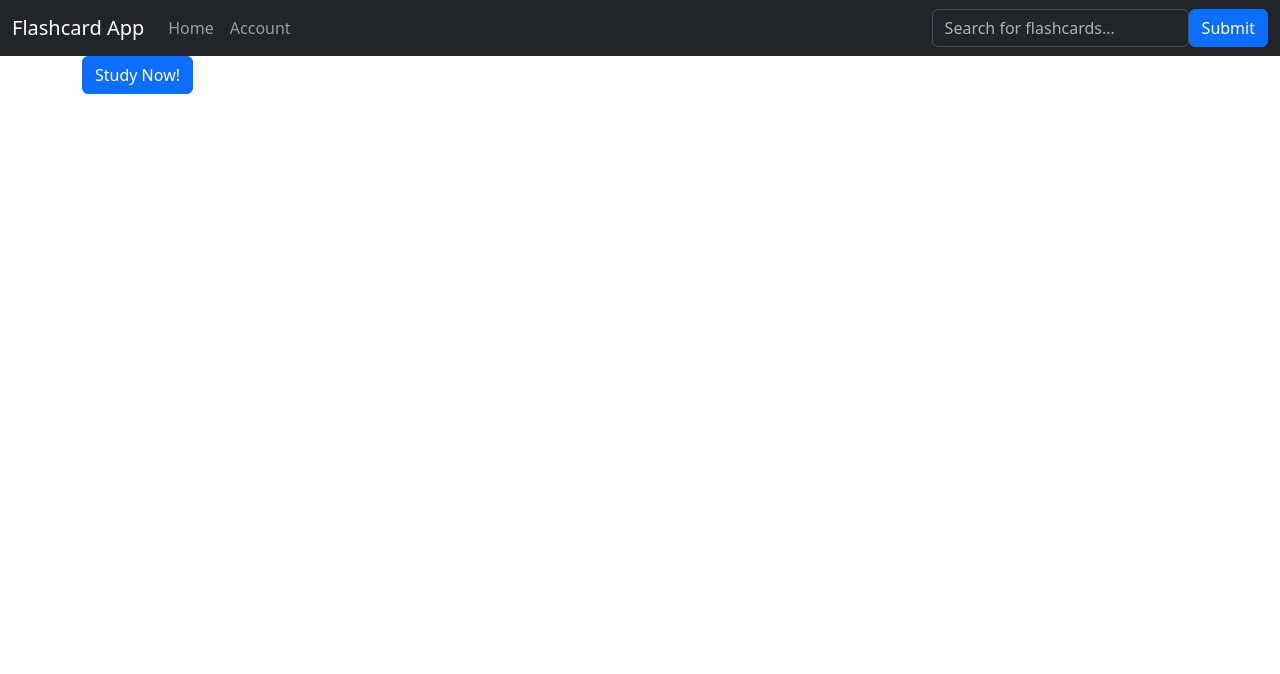
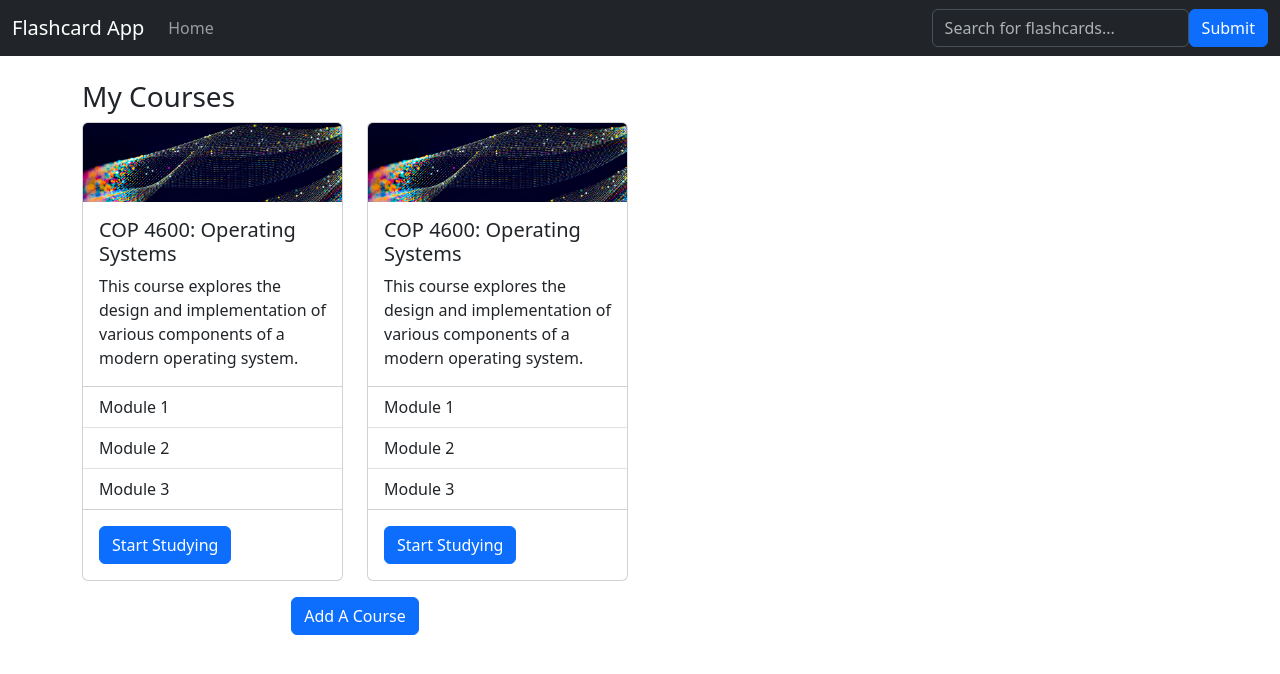
Before and after one commit to Rprasad2400/FlashCardApp, a React (Create React App) app in the folder src/flashcardapp/: page /home in a window 1280 px wide. Shown: the top 674 px of the page. Built offline with nearby package versions, Linux system fonts and the light colour scheme.

Commit message:
Prepare to merge with organized Main

```diff
--- a/src/flashcardapp/src/App.js
+++ b/src/flashcardapp/src/App.js
@@ -18,6 +18,7 @@ import Nav from './Components/nav';
 import FlashCardDisplay from './Views/carddisplay/FlashCardDisplay';
 
 function App() {
+  const isAuthenticated = /* Your authentication logic (e.g., check token, session) */ false;
   return (
     <div className="App">
         {/*define routes*/}
--- a/src/flashcardapp/src/Components/nav.js
+++ b/src/flashcardapp/src/Components/nav.js
@@ -9,7 +9,55 @@ import Col from 'react-bootstrap/Col';
 import { Button } from 'react-bootstrap';
 import Form from 'react-bootstrap/Form';
 
-function NavbarDarkExample() {
+import { Navigate, Outlet } from "react-router-dom";
+
+const ProtectedRoute = ({ isAuthenticated }) => {
+  return isAuthenticated ? <Outlet /> : <Navigate to="/login" replace />;
+};
+
+// function NavbarDarkExample() {
+//     return (
+//         <Navbar data-bs-theme="dark" bg="dark" expand="lg">
+//             <Container fluid>
+//                 <Navbar.Brand as={Link} to="/">Flashcard App</Navbar.Brand>
+//                 <Navbar.Toggle aria-controls="navbar-dark-example" />
+//                 <Navbar.Collapse id="navbar-dark-example">
+//                     <Nav className="me-auto"> {/* Align links to the left */}
+//                         <Nav.Link as={Link} to="/home">Home</Nav.Link>
+//                         <Nav.Link as={Link} to="/account-page">Account</Nav.Link>
+//                         {/*<NavDropdown className="justify-content-end"*/}
+//                         {/*    id="nav-dropdown-dark-example"*/}
+//                         {/*    title="Dropdown"*/}
+//                         {/*    menuVariant="dark"*/}
+//                         {/*>*/}
+//                         {/*    <NavDropdown.Item as={Link} to="/action/3.1">Action</NavDropdown.Item>*/}
+//                         {/*    <NavDropdown.Item as={Link} to="/action/3.2">*/}
+//                         {/*        Another action*/}
+//                         {/*    </NavDropdown.Item>*/}
+//                         {/*    <NavDropdown.Item as={Link} to="/action/3.3">Something</NavDropdown.Item>*/}
+//                         {/*    <NavDropdown.Divider />*/}
+//                         {/*    <NavDropdown.Item as={Link} to="/action/3.4">*/}
+//                         {/*        Separated link*/}
+//                         {/*    </NavDropdown.Item>*/}
+//                         {/*</NavDropdown>*/}
+//                     </Nav>
+//                     <Form className="d-flex"> {/* Keep search bar on the right */}
+//                             <Form.Control
+//                                 type="text"
+//                                 placeholder="Search for flashcards..."
+//                                 className=" mr-sm-2"
+//                             />
+//                             <Button type="submit">Submit</Button>
+//                         </Form>
+//                 </Navbar.Collapse>
+//             </Container>
+//         </Navbar>
+//     );
+// }
+
+// export default NavbarDarkExample;
+
+function NavbarDarkExample({ isAuthenticated }) {
     return (
         <Navbar data-bs-theme="dark" bg="dark" expand="lg">
             <Container fluid>
@@ -18,28 +66,15 @@ function NavbarDarkExample() {
                 <Navbar.Collapse id="navbar-dark-example">
                     <Nav className="me-auto"> {/* Align links to the left */}
                         <Nav.Link as={Link} to="/home">Home</Nav.Link>
+                        {isAuthenticated && (
                             <Nav.Link as={Link} to="/account-page">Account</Nav.Link>
-                        {/*<NavDropdown className="justify-content-end"*/}
-                        {/*    id="nav-dropdown-dark-example"*/}
-                        {/*    title="Dropdown"*/}
-                        {/*    menuVariant="dark"*/}
-                        {/*>*/}
-                        {/*    <NavDropdown.Item as={Link} to="/action/3.1">Action</NavDropdown.Item>*/}
-                        {/*    <NavDropdown.Item as={Link} to="/action/3.2">*/}
-                        {/*        Another action*/}
-                        {/*    </NavDropdown.Item>*/}
-                        {/*    <NavDropdown.Item as={Link} to="/action/3.3">Something</NavDropdown.Item>*/}
-                        {/*    <NavDropdown.Divider />*/}
-                        {/*    <NavDropdown.Item as={Link} to="/action/3.4">*/}
-                        {/*        Separated link*/}
-                        {/*    </NavDropdown.Item>*/}
-                        {/*</NavDropdown>*/}
+                        )}
                     </Nav>
                     <Form className="d-flex"> {/* Keep search bar on the right */}
                         <Form.Control
                             type="text"
                             placeholder="Search for flashcards..."
-                                className=" mr-sm-2"
+                            className="mr-sm-2"
                         />
                         <Button type="submit">Submit</Button>
                     </Form>
--- a/src/flashcardapp/src/Views/Home.js
+++ b/src/flashcardapp/src/Views/Home.js
@@ -1,25 +1,116 @@
-// JavaScript source code
-import React from 'react';
+import React, {useState} from 'react';
 import { Link } from 'react-router-dom';
 import Container from 'react-bootstrap/Container';
 import Row from 'react-bootstrap/Row';
 import Col from 'react-bootstrap/Col';
-import { Button } from 'react-bootstrap';
-import Form from 'react-bootstrap/Form';
+import { Button, Card, Modal, Form, } from 'react-bootstrap';
+import ListGroup from 'react-bootstrap/ListGroup';
+import osImage from '../OS Image.png';
 import '../App.css';
 
 function Home() {
+    const [showModal, setShowModal] = useState(false);
+    const [selectedCourse, setSelectedCourse] = useState(false);
+    // Save profile changes
+    const handleSaveChanges = () => {
+
+        setShowModal(false);
+    };
+
     return (
         <Container>
-            <Row>
-                <Col>
-                    <Link className="study-now" to="/study-now">
-                        <Button> Study Now! </Button>
-                    </Link>
+            <Row className="mt-4">
+                <Col md={6}> {/* This column takes half the screen */}
+                    <h3>My Courses</h3>
+                    <Row className="d-flex flex-wrap"> {/* Wraps cards properly */}
+                        <Col md={6} className="mb-3">
+                            <Card>
+                                <Card.Img variant="top" src={osImage} />
+                                <Card.Body>
+                                    <Card.Title>COP 4600: Operating Systems</Card.Title>
+                                    <Card.Text>
+                                        This course explores the design and implementation of various components of a modern operating system.
+                                    </Card.Text>
+                                </Card.Body>
+                                <ListGroup className="list-group-flush">
+                                    <ListGroup.Item>Module 1</ListGroup.Item>
+                                    <ListGroup.Item>Module 2</ListGroup.Item>
+                                    <ListGroup.Item>Module 3</ListGroup.Item>
+                                </ListGroup>
+                                <Card.Body>
+                                    <Card.Link href="/OS-flashcards">
+                                        <Button>Start Studying</Button>
+                                    </Card.Link>
+                                </Card.Body>
+                            </Card>
+                        </Col>
+
+                        <Col md={6} className="mb-3">
+                            <Card>
+                                <Card.Img variant="top" src={osImage} />
+                                <Card.Body>
+                                    <Card.Title>COP 4600: Operating Systems</Card.Title>
+                                    <Card.Text>
+                                        This course explores the design and implementation of various components of a modern operating system.
+                                    </Card.Text>
+                                </Card.Body>
+                                <ListGroup className="list-group-flush">
+                                    <ListGroup.Item>Module 1</ListGroup.Item>
+                                    <ListGroup.Item>Module 2</ListGroup.Item>
+                                    <ListGroup.Item>Module 3</ListGroup.Item>
+                                </ListGroup>
+                                <Card.Body>
+                                    <Card.Link href="/OS-flashcards">
+                                        <Button>Start Studying</Button>
+                                    </Card.Link>
+                                </Card.Body>
+                            </Card>
+                        </Col>
+                    </Row>
+
+                    <Row>
+                        <Col className="d-flex justify-content-center text-center">
+                            <Link>
+                                <Button onClick={() => setShowModal(true)}> Add A Course </Button>
+                            </Link>
+                        </Col>
+                    </Row>
+
                 </Col>
             </Row>
+            {/* Edit Profile Modal */}
+            <Modal show={showModal} onHide={() => setShowModal(false)} centered>
+                <Modal.Header closeButton>
+                    <Modal.Title>Edit Profile</Modal.Title>
+                </Modal.Header>
+                <Modal.Body>
+                    <Form>
+                       {/* Course Selection */}
+                        <Form.Group className="mb-3">
+                            <Form.Label>Select a Course</Form.Label>
+                            <Form.Select
+                                value={selectedCourse}
+                                onChange={(e) => setSelectedCourse(e.target.value)}
+                            >
+                                <option value="">Choose a course...</option>
+                                <option value="COP4600">COP 4600: Operating Systems</option>
+                                <option value="COP4530">COP 4530: Data Structures</option>
+                                <option value="COP4710">COP 4710: Database Systems</option>
+                                <option value="CEN4020">CEN 4020: Software Engineering</option>
+                            </Form.Select>
+                        </Form.Group>
+                    </Form>
+                </Modal.Body>
+                <Modal.Footer>
+                    <Button variant="secondary" onClick={() => setShowModal(false)}>
+                        Close
+                    </Button>
+                    <Button variant="primary" onClick={handleSaveChanges}>
+                        Save Changes
+                    </Button>
+                </Modal.Footer>
+            </Modal>
         </Container>
-
     );
 }
 
```
Lines whose indentation alone changed are shown as unchanged.
